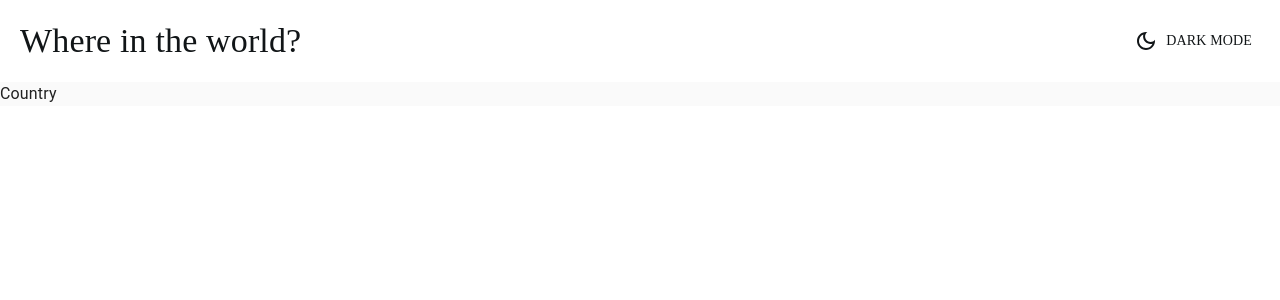
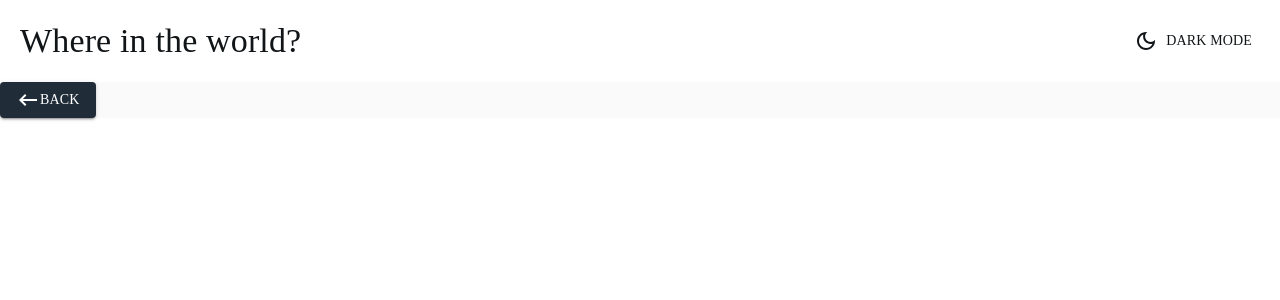
Before and after one commit to thomasgilmore/REST-Countries-API-with-color-theme-switcher, a React (Create React App) app: page /country in a window 1280 px wide. Shown: the top 300 px of the page. Built offline with nearby package versions, Linux system fonts and the light colour scheme; no server answers.

Commit message:
working on Country.js

```diff
--- a/src/Components/Country.js
+++ b/src/Components/Country.js
@@ -1,9 +1,16 @@
 import React, { useContext } from 'react';
 import { CountriesContext } from '../Context/Context';
+import Button from '@mui/material/Button';
+import KeyboardBackspaceIcon from '@mui/icons-material/KeyboardBackspace';
 
 export default function Country() {
-  const {  } = useContext(CountriesContext);
+  const { handleBackButton } = useContext(CountriesContext);
+  const selectedCountry = JSON.parse(localStorage.getItem("selectedCountry"));
+  console.log(selectedCountry);
   return (
-    <div>Country</div>
+    <div>
+      <Button onClick={handleBackButton} variant="contained"><KeyboardBackspaceIcon /> Back</Button>
+
+    </div>
   )
 }
--- a/src/Context/Context.js
+++ b/src/Context/Context.js
@@ -89,7 +89,12 @@ const CountriesContextProvider = ({ children }) => {
       return country.name === event.target.name;
     });
     setSelectedCountry(filteredArray);
+    localStorage.setItem("selectedCountry", JSON.stringify(filteredArray));
     window.location.href = '/country';
+  }
+
+  const handleBackButton = () => {
+    window.location.href = '/';
   }
 
   useEffect(() => {
@@ -119,7 +124,8 @@ const CountriesContextProvider = ({ children }) => {
     handleSelectRegionSearch,
     selectedCountry,
     setSelectedCountry,
-    handleSelectedCountryChange
+    handleSelectedCountryChange,
+    handleBackButton
   }
 
   return (
```
